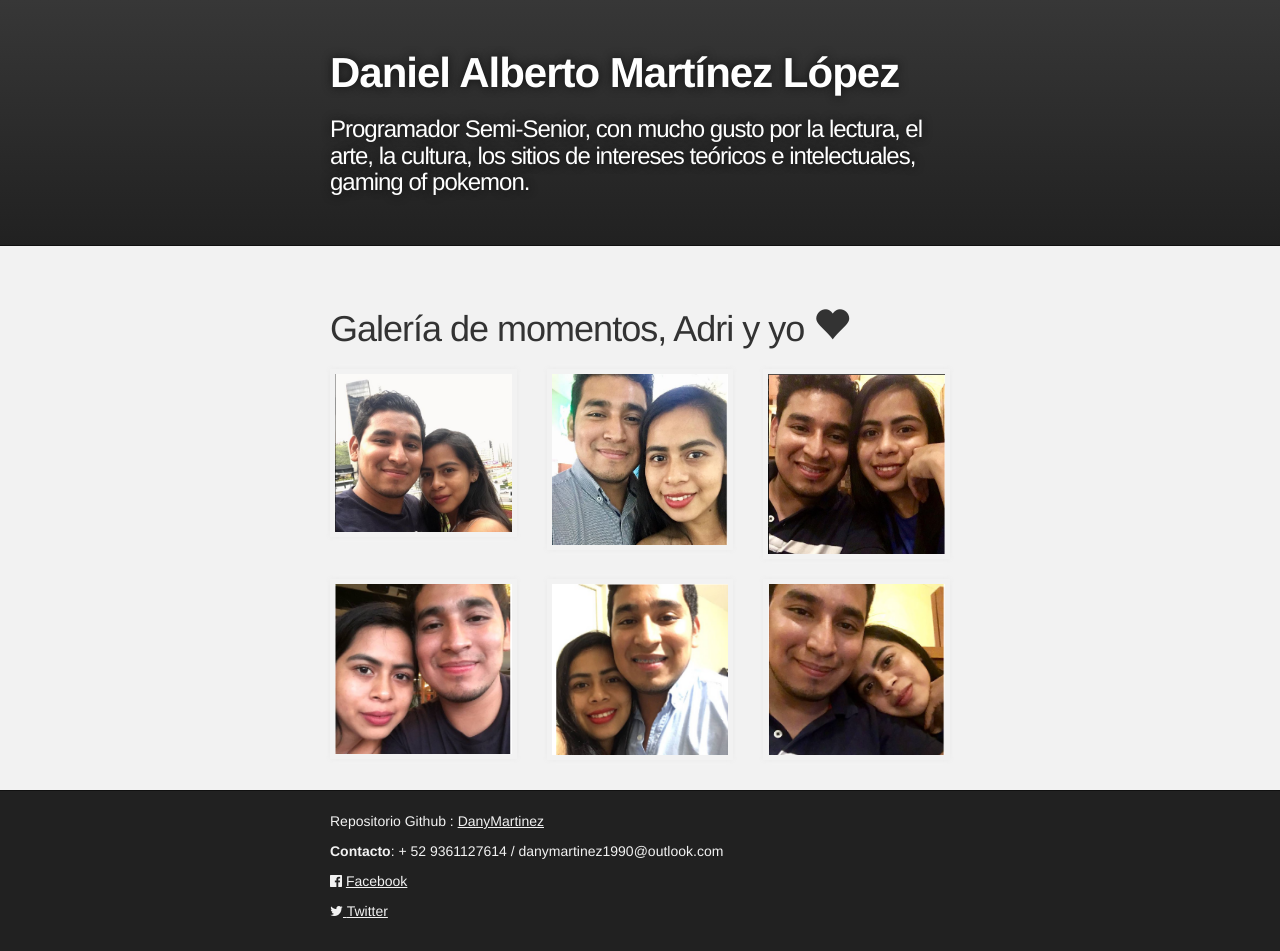
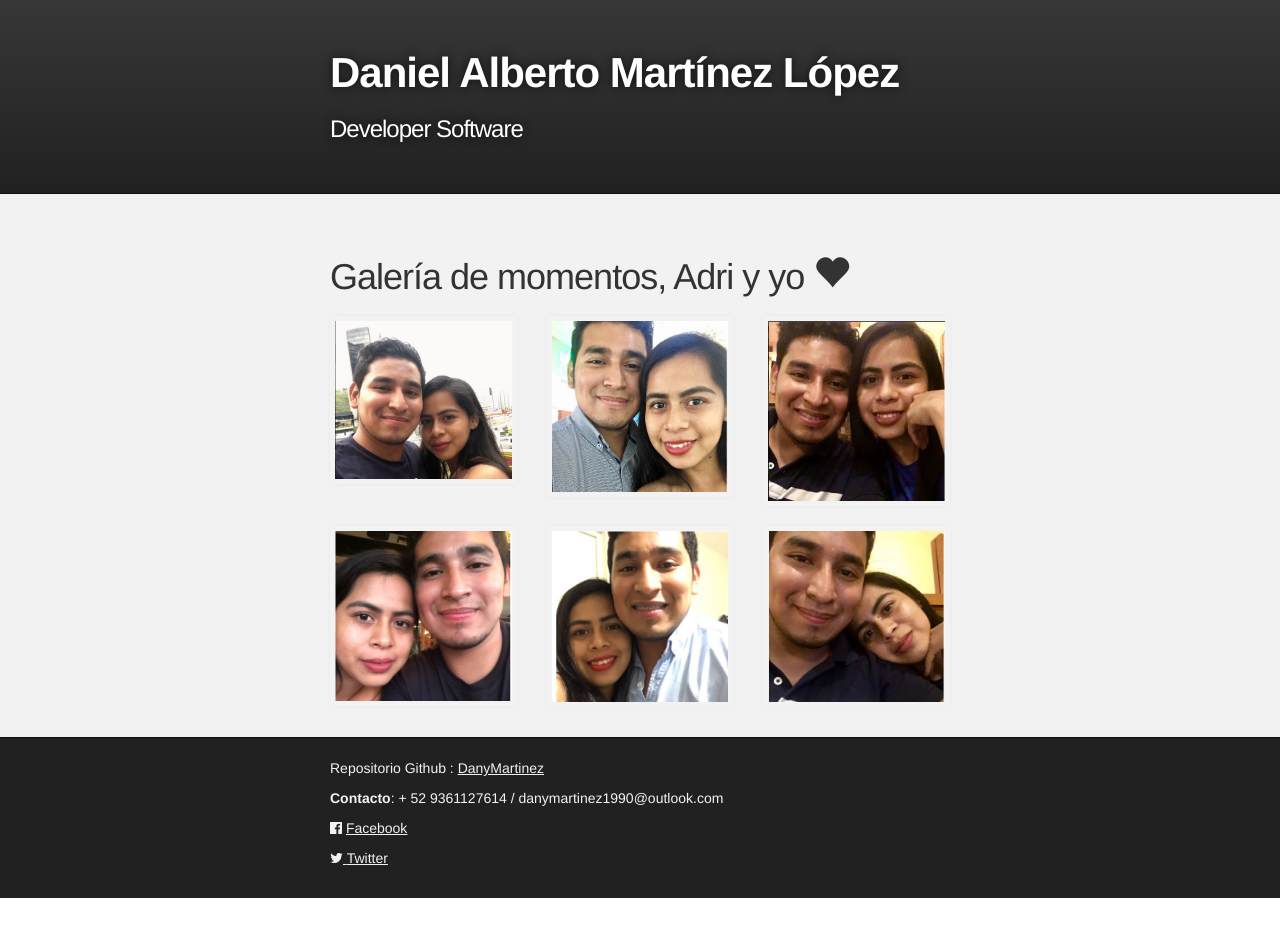
Before and after one commit to DanyMartinez/index, a Jekyll site: the page built from index.md, in a window 1280 px wide. Built offline with Jekyll 4.4.1, drawn with Linux system fonts in a browser that asks for light colours; nearby versions of some CDN libraries; our own code applies the rules of GitHub Pages for plain Markdown files; after the commit the page ends 900 px from its top, so only the background shows below that.

Commit message:
Update _config.yml

```diff
--- a/_config.yml
+++ b/_config.yml
@@ -1,6 +1,5 @@
 title: Daniel Alberto Martínez López
 description: Developer Software
-description: Programador Semi-Senior, con mucho gusto por la lectura, el arte, la cultura, los sitios de intereses teóricos e intelectuales, gaming of pokemon.
 show_downloads: false
 google_analytics:
 theme: jekyll-theme-slate
```
